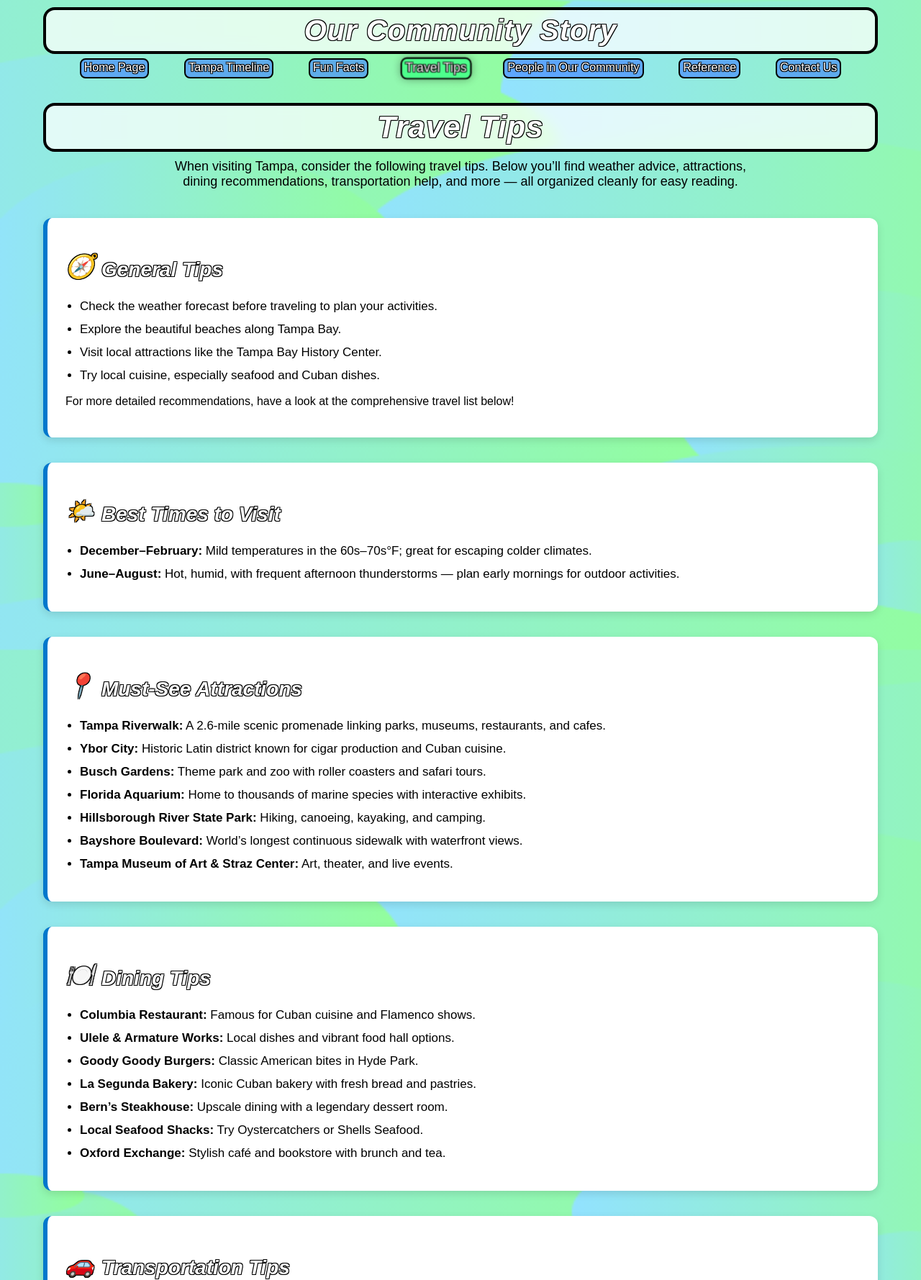
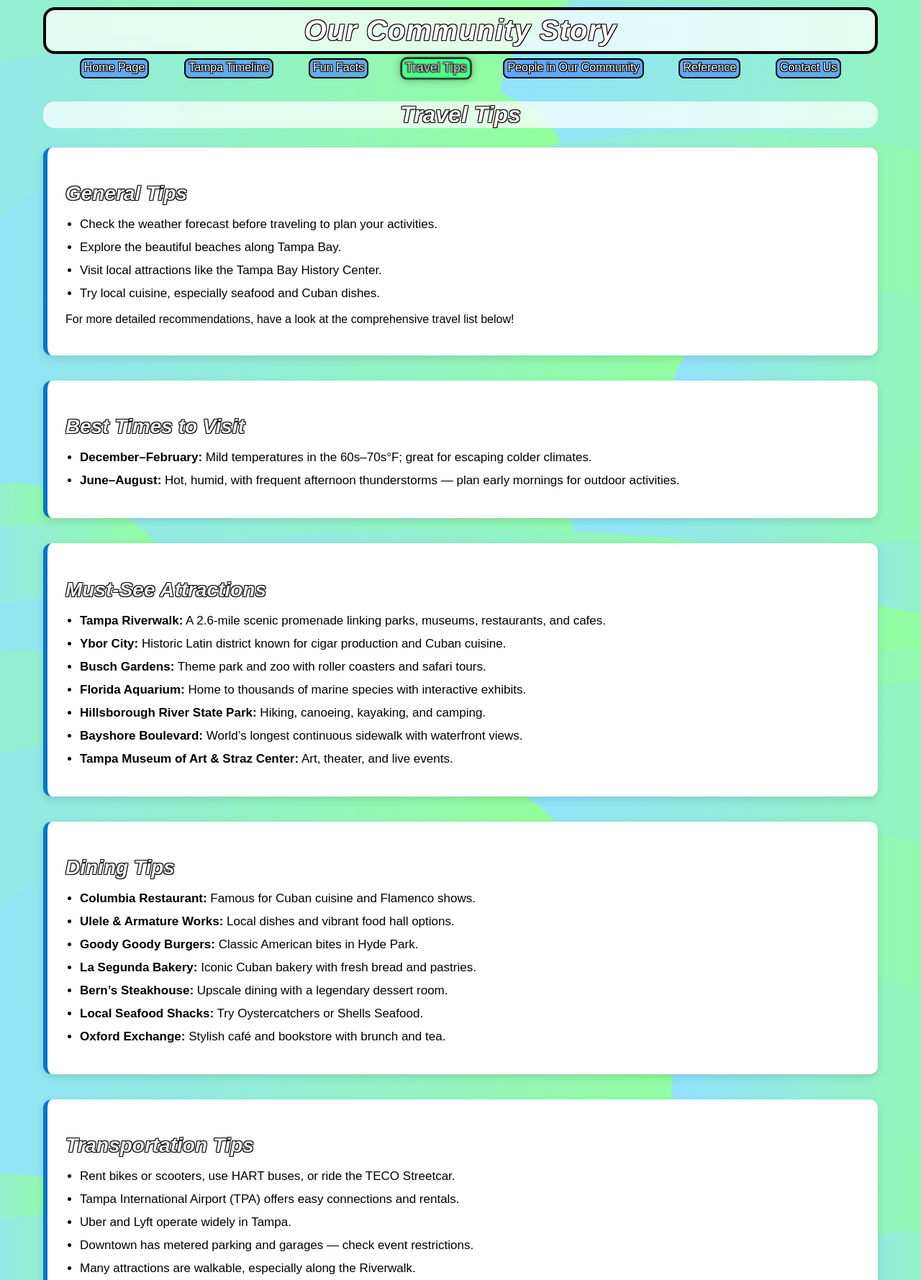
Before and after one commit to TSAWEBDESIGNFL/tsawebdesignfl.github.io, a plain HTML site: page travel.html in a window 1280 px wide. Shown: the part 57-1836 px from the top of the page at 72% size. Drawn offline with Linux system fonts and the light colour scheme.

Commit message:
Add files via upload
67

```diff
--- a/style.css
+++ b/style.css
@@ -49,7 +49,7 @@ h2 {
   font-weight: bold;
   text-align: center;
   font-style: italic;
-  color: white;
+  color: whitesmoke;
   border-color: #000000;
   border-style: none;
   border-width: 4px;
--- a/travel.html
+++ b/travel.html
@@ -88,15 +88,13 @@
 
   </div>
 
-<h1 class="travel-title">Travel Tips</h1>
+<h2>Travel Tips</h2>
 
-<p class="travel-intro">
-  When visiting Tampa, consider the following travel tips. Below you’ll find weather advice, attractions, dining recommendations, transportation help, and more — all organized cleanly for easy reading.
-</p>
+
 
 <!-- GENERAL TRAVEL TIPS -->
 <div class="section-block">
-  <h2><span class="icon">🧭</span>General Tips</h2>
+  <h2>General Tips</h2>
   <ul>
     <li>Check the weather forecast before traveling to plan your activities.</li>
     <li>Explore the beautiful beaches along Tampa Bay.</li>
@@ -108,7 +106,7 @@
 
 <!-- BEST TIMES TO VISIT -->
 <div class="section-block">
-  <h2><span class="icon">🌤️</span>Best Times to Visit</h2>
+  <h2>Best Times to Visit</h2>
   <ul>
     <li><strong>December–February:</strong> Mild temperatures in the 60s–70s°F; great for escaping colder climates.</li>
     <li><strong>June–August:</strong> Hot, humid, with frequent afternoon thunderstorms — plan early mornings for outdoor activities.</li>
@@ -117,7 +115,7 @@
 
 <!-- MUST-SEE ATTRACTIONS -->
 <div class="section-block">
-  <h2><span class="icon">📍</span>Must-See Attractions</h2>
+  <h2>Must-See Attractions</h2>
   <ul>
     <li><strong>Tampa Riverwalk:</strong> A 2.6-mile scenic promenade linking parks, museums, restaurants, and cafes.</li>
     <li><strong>Ybor City:</strong> Historic Latin district known for cigar production and Cuban cuisine.</li>
@@ -131,7 +129,7 @@
 
 <!-- DINING TIPS -->
 <div class="section-block">
-  <h2><span class="icon">🍽️</span>Dining Tips</h2>
+  <h2>Dining Tips</h2>
   <ul>
     <li><strong>Columbia Restaurant:</strong> Famous for Cuban cuisine and Flamenco shows.</li>
     <li><strong>Ulele & Armature Works:</strong> Local dishes and vibrant food hall options.</li>
@@ -145,7 +143,7 @@
 
 <!-- TRANSPORTATION -->
 <div class="section-block">
-  <h2><span class="icon">🚗</span>Transportation Tips</h2>
+  <h2>Transportation Tips</h2>
   <ul>
     <li>Rent bikes or scooters, use HART buses, or ride the TECO Streetcar.</li>
     <li>Tampa International Airport (TPA) offers easy connections and rentals.</li>
@@ -164,7 +162,7 @@
 
 <!-- ACCOMMODATIONS -->
 <div class="section-block">
-  <h2><span class="icon">🏨</span>Accommodations</h2>
+  <h2>Accommodations</h2>
   <ul>
     <li>Downtown Tampa: Central location near museums and Riverwalk.</li>
     <li>Ybor City: Boutique hotels with historic charm.</li>
@@ -183,7 +181,7 @@
 
 <!-- PACKING -->
 <div class="section-block">
-  <h2><span class="icon">🎒</span>Packing Suggestions</h2>
+  <h2>Packing Suggestions</h2>
   <ul>
     <li>Lightweight clothing</li>
     <li>Swimsuits and beachwear</li>
```
Also changed, not shown: index.html (+3 -0 lines).
